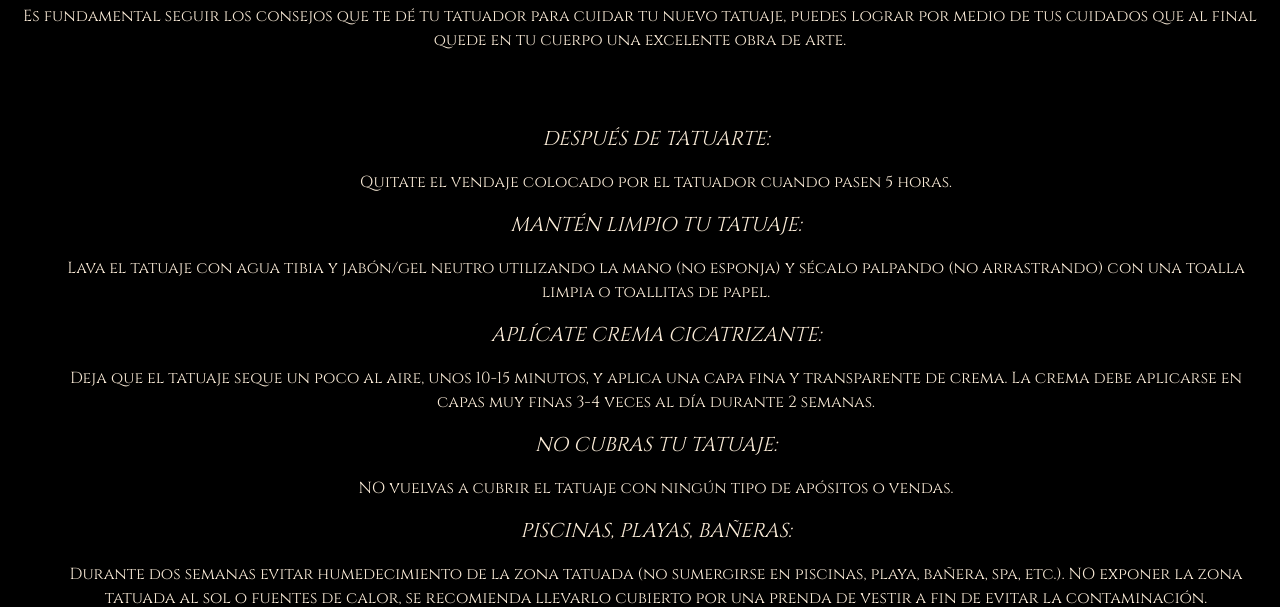
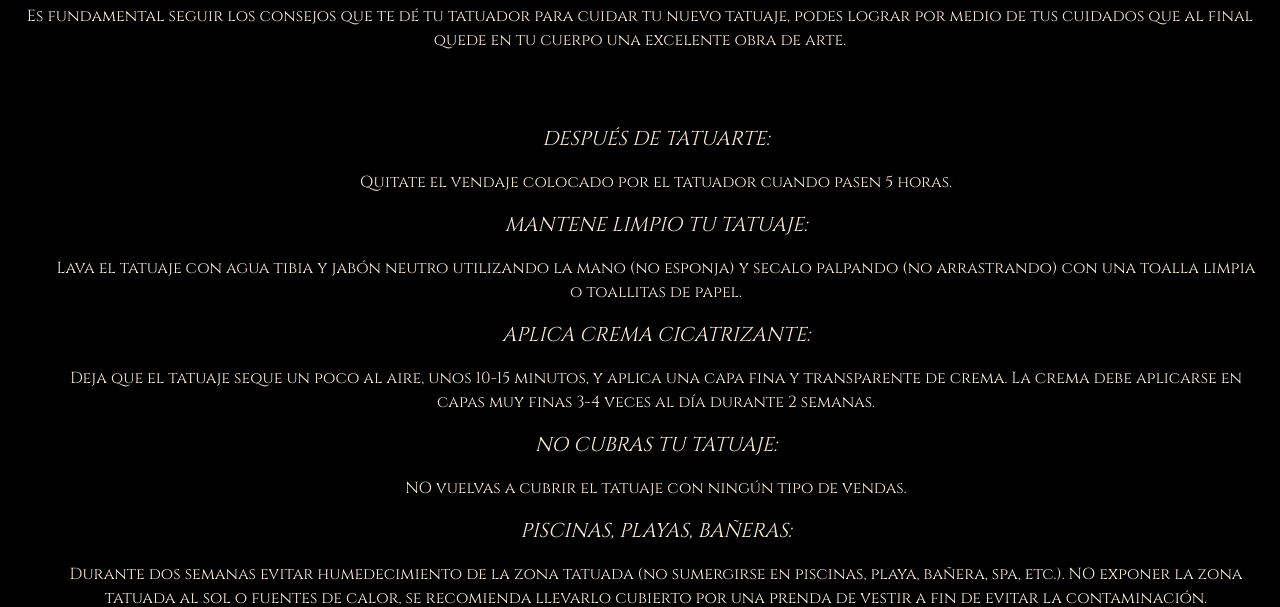
Before and after one commit to telma-sanchez/enzomarcolini, a plain HTML site: page pages/cuidados.html in a window 1280 px wide. Shown: the part 196-803 px from the top of the page. Drawn offline with nearby package versions, Linux system fonts and the light colour scheme.

Commit message:
correcciones de tipeo

```diff
--- a/css/estilos.css
+++ b/css/estilos.css
@@ -116,9 +116,9 @@ a:hover {
 }
 
 /* estilo de medios mobile */
-@media (max-width: 320px) {
+@media (max-width: 480px) {
   nav h1 {
-    font-size: 20px;
+    font-size: 32px;
   }
 
   .back img {
@@ -138,7 +138,6 @@ a:hover {
   .logo img{
     width: 10px;
   }
-
 }
 
 /* estilo de medios desktop */
--- a/pages/cuidados.html
+++ b/pages/cuidados.html
@@ -44,14 +44,14 @@
             </div>
         </nav>
         <h4>Consejos y recomendaciones</h4>
-        <p>Es fundamental seguir los consejos que te dé tu tatuador para cuidar tu nuevo tatuaje, puedes lograr por medio de tus cuidados que al final quede en tu cuerpo una excelente obra de arte.</p>
+        <p>Es fundamental seguir los consejos que te dé tu tatuador para cuidar tu nuevo tatuaje, podes lograr por medio de tus cuidados que al final quede en tu cuerpo una excelente obra de arte.</p>
     </header>
     <main>
         <ol>
             <li><p><em><p class="lead" style="margin: 10px;">DESPUÉS DE TATUARTE:</p></em></p> Quitate el vendaje colocado por el tatuador cuando pasen 5 horas. </li>
-            <li><p><em><p class="lead" style="margin: 10px;">MANTÉN LIMPIO TU TATUAJE:</p></em></p> Lava el tatuaje con agua tibia y jabón/gel neutro utilizando la mano (no esponja) y sécalo palpando (no arrastrando) con una toalla limpia o toallitas de papel. </li>
-            <li><p><em><p class="lead" style="margin: 10px;">APLÍCATE CREMA CICATRIZANTE:</p></em></p> Deja que el tatuaje seque un poco al aire, unos 10-15 minutos, y aplica una capa fina y transparente de crema. La crema debe aplicarse en capas muy finas 3-4 veces al día durante 2 semanas. </li>
-            <li><p><em><p class="lead" style="margin: 10px;">NO CUBRAS TU TATUAJE:</p></em></p> NO vuelvas a cubrir el tatuaje con ningún tipo de apósitos o vendas. </li>
+            <li><p><em><p class="lead" style="margin: 10px;">MANTENE LIMPIO TU TATUAJE:</p></em></p> Lava el tatuaje con agua tibia y jabón neutro utilizando la mano (no esponja) y secalo palpando (no arrastrando) con una toalla limpia o toallitas de papel. </li>
+            <li><p><em><p class="lead" style="margin: 10px;">APLICA CREMA CICATRIZANTE:</p></em></p> Deja que el tatuaje seque un poco al aire, unos 10-15 minutos, y aplica una capa fina y transparente de crema. La crema debe aplicarse en capas muy finas 3-4 veces al día durante 2 semanas. </li>
+            <li><p><em><p class="lead" style="margin: 10px;">NO CUBRAS TU TATUAJE:</p></em></p> NO vuelvas a cubrir el tatuaje con ningún tipo de vendas. </li>
             <li><p><em><p class="lead" style="margin: 10px;">PISCINAS, PLAYAS, BAÑERAS:</p></em></p> Durante dos semanas evitar humedecimiento de la zona tatuada (no sumergirse en piscinas, playa, bañera, spa, etc.). NO exponer la zona tatuada al sol o fuentes de calor, se recomienda llevarlo cubierto por una prenda de vestir a fin de evitar la contaminación.</li>
         </ol>
 
```
Also changed, not shown: index.html (+1 -1 lines), img/ENZO MARCOLINI.png (deleted), img/bgimg.png (deleted), img/fondoimg.jpg (deleted), 1 other file.
